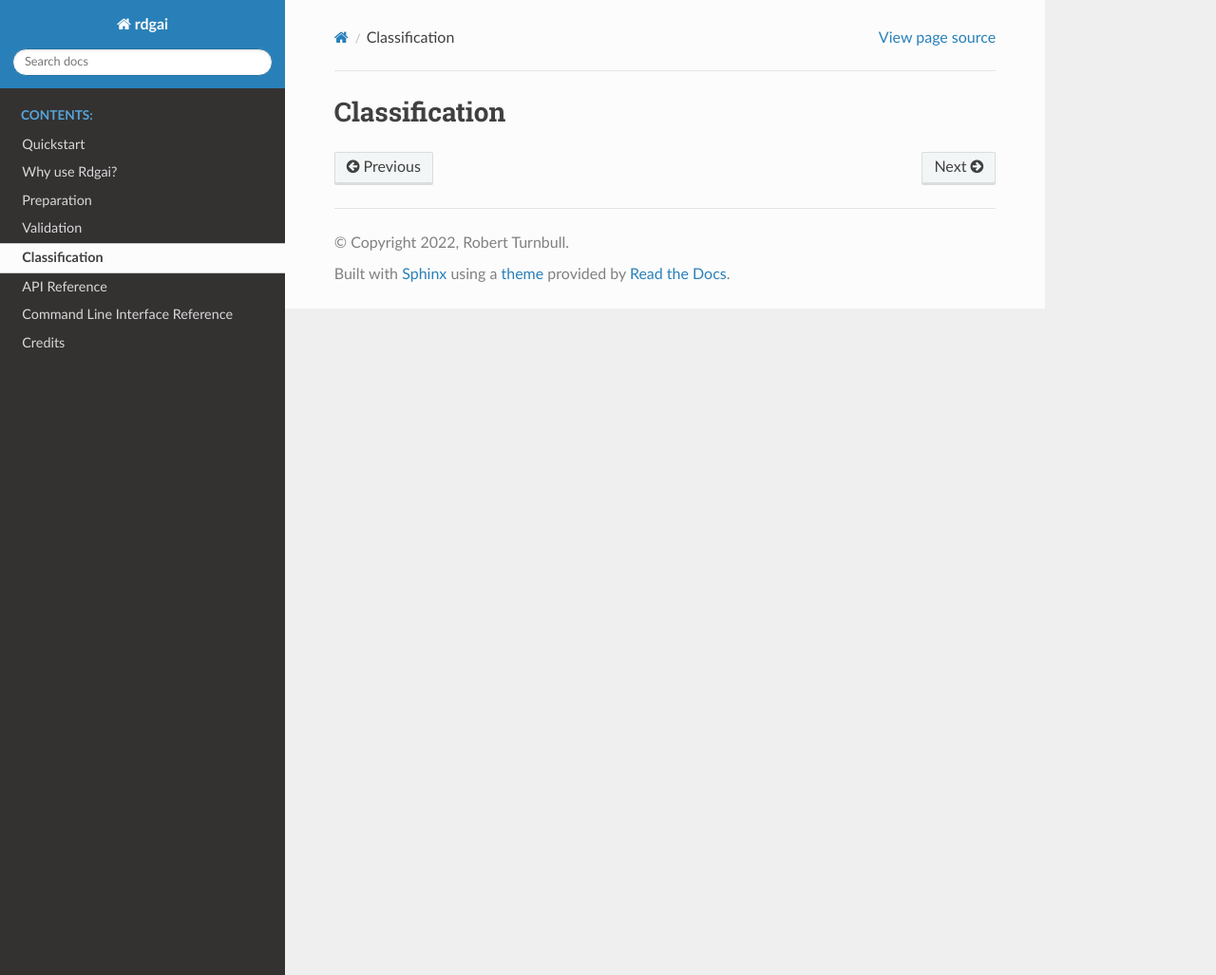
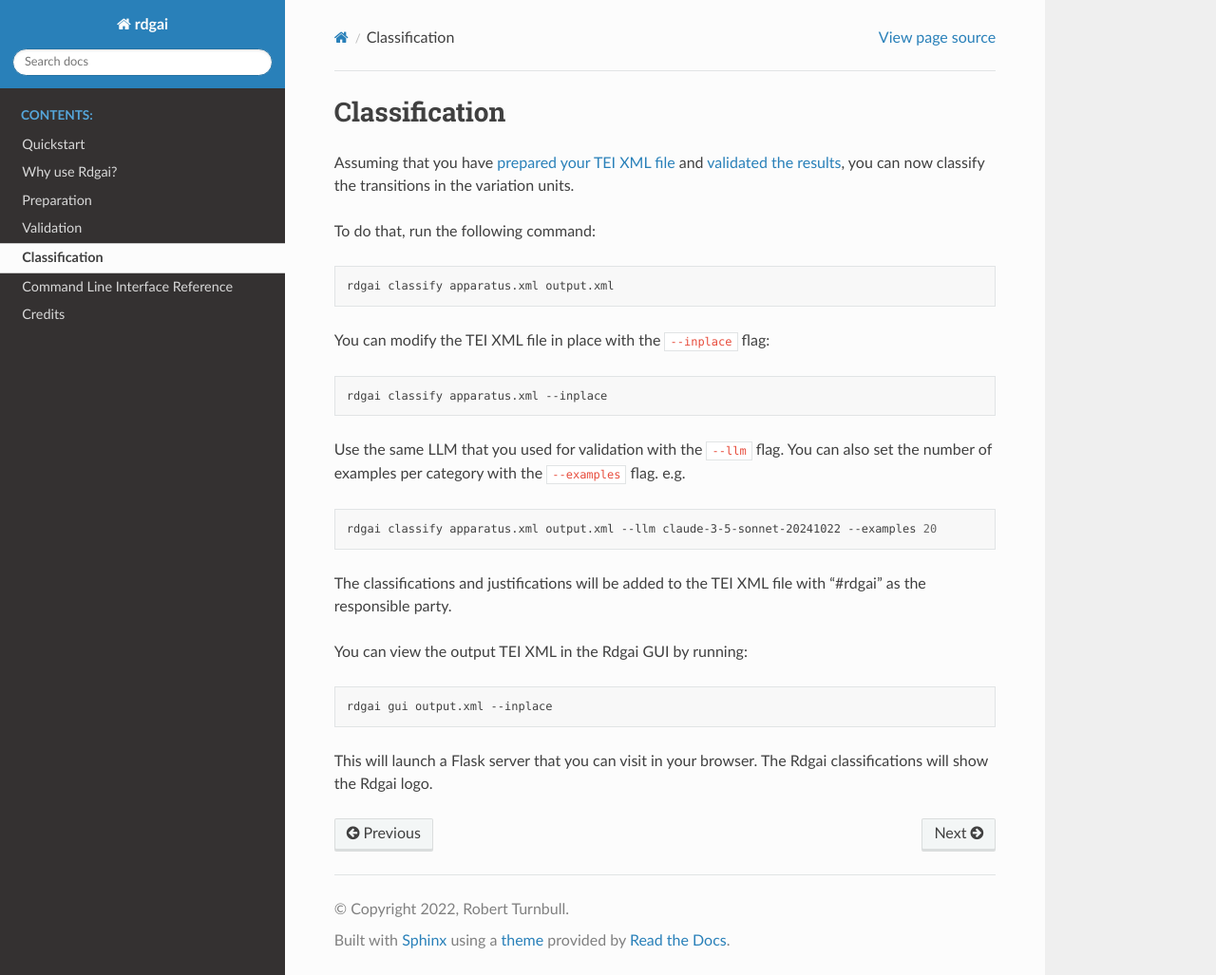
Before and after one commit to rbturnbull/rdgai, a Sphinx documentation site: the page built from docs/classification.rst, in a window 1280 px wide and 1027 px high. Shown: the whole window at 95% size. Built offline with Sphinx 7.4.7 and the Read the Docs theme 3.1.0, drawn with Linux system fonts in a browser that asks for light colours.

Commit message:
:abc: filling out docs'

```diff
--- a/docs/api.rst
+++ /dev/null
@@ -1,3 +0,0 @@
-=======================
-API Reference
-=======================
--- a/docs/classification.rst
+++ b/docs/classification.rst
@@ -1,3 +1,33 @@
 =====================================
 Classification
 =====================================
+
+Assuming that you have `prepared your TEI XML file <preparation>`_ and `validated the results <validation>`_, you can now classify the transitions in the variation units.
+
+To do that, run the following command:
+
+.. code-block:: bash
+
+    rdgai classify apparatus.xml output.xml
+
+You can modify the TEI XML file in place with the ``--inplace`` flag:
+
+.. code-block:: bash
+
+    rdgai classify apparatus.xml --inplace
+
+Use the same LLM that you used for validation with the ``--llm`` flag. You can also set the number of examples per category with the ``--examples`` flag. e.g.
+
+.. code-block:: bash
+
+    rdgai classify apparatus.xml output.xml --llm claude-3-5-sonnet-20241022 --examples 20
+
+The classifications and justifications will be added to the TEI XML file with "#rdgai" as the responsible party.
+
+You can view the output TEI XML in the Rdgai GUI by running:
+
+.. code-block:: bash
+
+    rdgai gui output.xml --inplace
+
+This will launch a Flask server that you can visit in your browser. The Rdgai classifications will show the Rdgai logo.
--- a/docs/cli.rst
+++ b/docs/cli.rst
@@ -1,3 +1,8 @@
 ================================
 Command Line Interface Reference
 ================================
+
+
+.. click:: rdgai.main:app
+   :prog: rdgai
+   :nested: full
--- a/docs/index.rst
+++ b/docs/index.rst
@@ -19,7 +19,6 @@ Welcome to rdgai's documentation!
    preparation
    validation
    classification
-   api
    cli
    credits
 
--- a/docs/preparation.rst
+++ b/docs/preparation.rst
@@ -3,13 +3,17 @@ Preparation
 =====================================
 
 This section describes how to prepare your TEI XML file for classification with Rdgai.
+This assumes that you have a TEI XML file with a list of variant readings in the apparatus using
+the `TEI Critical Apparatus <https://tei-c.org/release/doc/tei-p5-doc/en/html/SA.html>`_ guidelines.
+
+An example TEI XML file can be found in the Rdgai test data: https://github.com/rbturnbull/rdgai/blob/main/tests/test-data/arb.xml
 
 Language Specification
 -----------------------------------
 
 Make sure your TEI XML file ``<text>`` element includes the ``xml:lang`` attribute using `Best Current Practice (BCP) 47 <https://www.rfc-editor.org/info/bcp47>`_ code.
 The list of codes is available at the `IANA Language Subtag Registry <https://www.iana.org/assignments/language-subtag-registry/language-subtag-registry>`_
-or in the Rdgai repository.
+or in the `Rdgai repository <https://github.com/rbturnbull/rdgai/tree/main/rdgai/data/language-subtag-registry.yaml>`_.
 
 For example, for Arabic:
 
--- a/docs/validation.rst
+++ b/docs/validation.rst
@@ -6,10 +6,6 @@ The accuracy of Rdgai is dependent on the type of text, the categories and their
 The accuracy needs to be validated on each document used with Rdgai.
 For this purpose, Rdgai comes with a validation tool which assigns a proportion of the manual annotations to be allowed for use in the prompt
 and the remainder are used as ground truth annotations for evaluating the results from Rdgai.
-
-A textual version of the report is given to the LLM and it is asked to review the prompt with the category definitions and examples,
-based on the correct and incorrect results. The LLM then gives suggestions for clarifying the definitions of the categories
-and alerts the user to any inconsistencies in the ground truth annotations.
 
 Runnning the validation tool
 -----------------------------------
```
Also changed, not shown: README.rst (+54 -15 lines).
